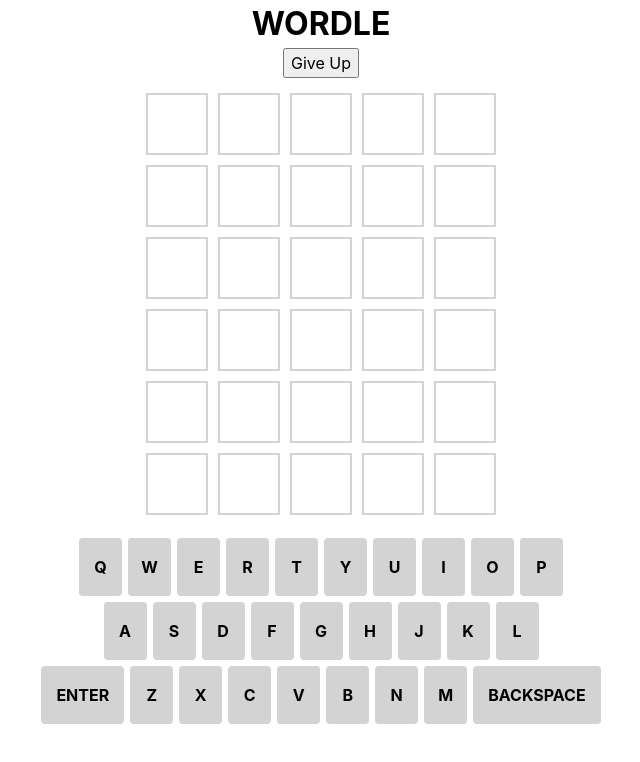
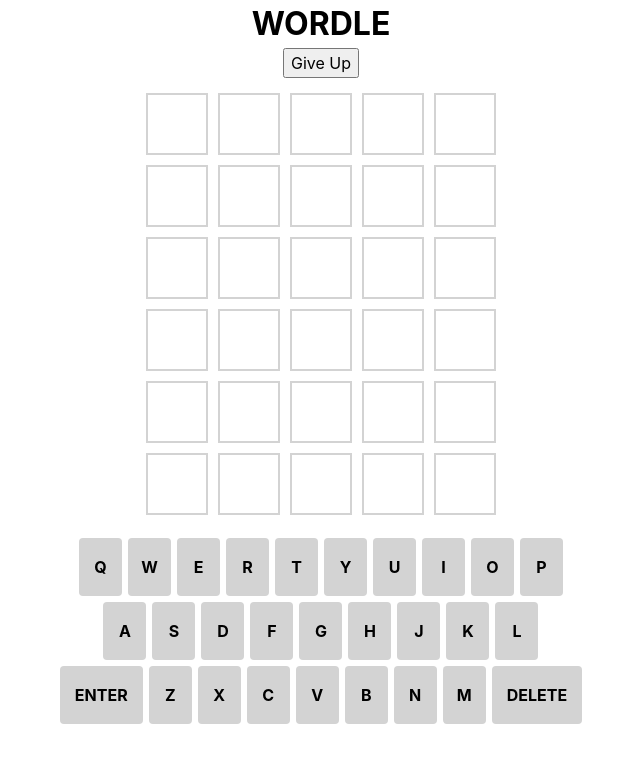
Before and after one commit to ethansaxenian/wordle, a React (Create React App) app: page / in a window 1280 px wide. Shown: the top 762 px of the page, without its empty margins (319-959 px from the left). Built offline with nearby package versions, Linux system fonts and the light colour scheme; no server answers.

Commit message:
add toasts

```diff
--- a/src/App.js
+++ b/src/App.js
@@ -1,7 +1,8 @@
 import React, { useState, useEffect } from "react";
+import { ToastContainer } from "react-toastify";
 import Grid from "./Grid";
 import Keyboard from "./Keyboard";
-import { addLetter, ALPHABET, deleteLetter, sample } from "./utils";
+import { addLetter, ALPHABET, deleteLetter, sample, showToast } from "./utils";
 
 export default function App() {
 	const [allWords, setAllWords] = useState();
@@ -46,6 +47,9 @@
 			setCompletedRows(0);
 			setWord(sample(Array.from(allWords)));
 		}
+		if (completedRows === 6 && !win) {
+			showToast(<span>The word was <span style={{color: "red"}}>{word}</span></span>);
+		}
 	}, [completedRows]);
 
 	useEffect(() => {
@@ -72,7 +76,7 @@
 				if (currAttempt.length < 5) {
 					setCurrAttempt(addLetter(currAttempt, key));
 				}
-			} else if (key === "backspace") {
+			} else if (key === "backspace" || key === "delete") {
 				if (currAttempt.length > 0) {
 					setCurrAttempt(deleteLetter(currAttempt));
 				}
@@ -81,7 +85,11 @@
 					if (allWords.has(currAttempt.join(""))) {
 						setCompletedRows(completedRows + 1);
 						setHistory([...history, ...currAttempt]);
+					} else {
+						showToast("Not a valid 5-letter word!", "error");
 					}
+				} else {
+					showToast("Not enough letters!", "error");
 				}
 			}
 		}
@@ -93,6 +101,7 @@
 			onKeyDown={(e) => handleKeyDown(e.key.toLowerCase())}
 			tabIndex={0}
 		>
+			<ToastContainer/>
 			<div
 				style={{
 					display: 'flex',
@@ -106,18 +115,9 @@
 				}}
 			>
 				<h1>WORDLE</h1>
-				{win && (
-					<button onClick={() => setCompletedRows(-1)} style={{marginBottom: 10}}>Get new word</button>
-				)}
-				{(!win && completedRows < 6) && (
-					<button style={{marginBottom: 10}} onClick={() => setCompletedRows(6)}>Give Up</button>
-				)}
-				{!win && completedRows === 6 && (
-					<>
-						<p>the word was <span style={{color: "red"}}>{word}</span></p>
-						<button style={{margin: 10}} onClick={() => setCompletedRows(-1)}>Get new word</button>
-					</>
-				)}
+				<button style={{marginBottom: 10}} onClick={() => setCompletedRows((!win && completedRows < 6) ? 6 : -1)}>
+					{(!win && completedRows < 6) ? "Give Up" : "Get new Word"}
+				</button>
 				<Grid attempts={attempts} completedRows={completedRows} word={word}/>
 				<span style={{padding: 15}}>
 					<Keyboard handleKeyDown={handleKeyDown} history={history} word={word}/>
--- a/src/Key.js
+++ b/src/Key.js
@@ -2,7 +2,7 @@
 	return (
 		<span
 			style={{
-				width: val.length === 1 ? "min(43px, 5vw)" : "fit-content",
+				width: val.length === 1 ? "min(43px, 8.5vw)" : "fit-content",
 				height: 58,
 				padding: 15,
 				backgroundColor: (inWord && inHistory) ? "green" : (inHistory ? "gray" : "lightgray"),
--- a/src/Keyboard.js
+++ b/src/Keyboard.js
@@ -4,7 +4,7 @@
 	const keyboard = [
 		["Q", "W", "E", "R", "T", "Y", "U", "I", "O", "P"],
 		["A", "S", "D", "F", "G", "H", "J", "K", "L"],
-		["ENTER", "Z", "X", "C", "V", "B", "N", "M", "BACKSPACE"]
+		["ENTER", "Z", "X", "C", "V", "B", "N", "M", "DELETE"]
 	]
 
 	return (
--- a/src/index.js
+++ b/src/index.js
@@ -2,5 +2,6 @@
 import ReactDOM from 'react-dom';
 import './index.css';
 import App from './App';
+import 'react-toastify/dist/ReactToastify.css';
 
 ReactDOM.render(<App/>, document.getElementById('root'));
--- a/src/utils.js
+++ b/src/utils.js
@@ -1,3 +1,5 @@
+import { toast } from "react-toastify";
+
 export const random = (min, max) => Math.floor(Math.random() * (max - min)) + min;
 
 export const sample = (collection) => collection[random(0, collection.length)];
@@ -20,3 +22,16 @@
 export const deleteLetter = (arr) => {
 	return arr.slice(0, -1);
 }
+
+export const showToast = (msg, error) => {
+	const fn = error ? toast.error : toast;
+	fn(msg, {
+		position: "top-center",
+		autoClose: 4000,
+		hideProgressBar: true,
+		closeOnClick: true,
+		pauseOnHover: true,
+		draggable: true,
+		progress: undefined,
+	});
+}
```
Also changed, not shown: package.json (+5 -4 lines), 1 other file (tests, documents, lock files or other folders).
